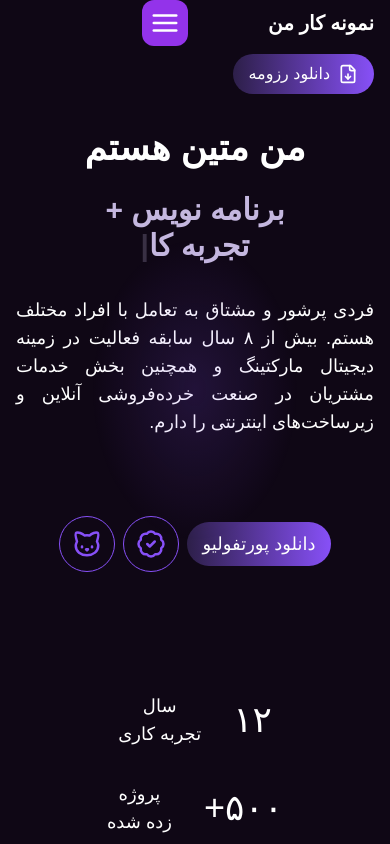
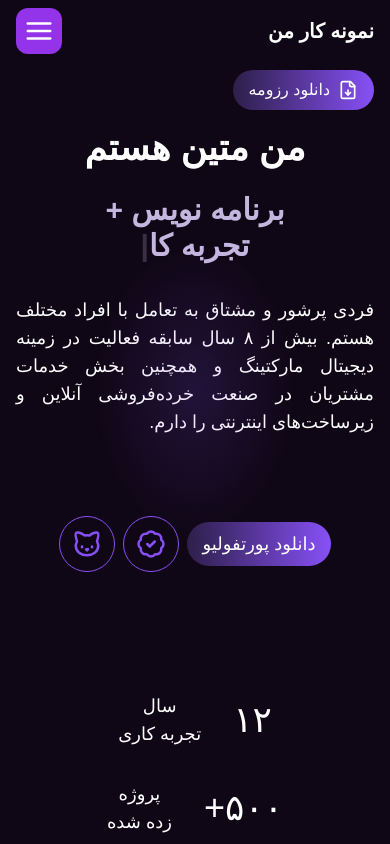
Before and after one commit to matinsekhavat/portfolio, a Next.js app: page / in a window 390 px wide. Shown: the top 844 px of the page. Built offline with nearby package versions, Linux system fonts and the light colour scheme; a web font is replaced by a local one.

Commit message:
make header more responsive in mobile media queries

```diff
--- a/app/_components/Header.tsx
+++ b/app/_components/Header.tsx
@@ -6,8 +6,8 @@ function Header() {
   return (
     <header className=" container-fluid flex flex-wrap gap-y-2 items-center justify-between h-[88px] ">
       {/* rightSide Flow */}
-      <div className="flex items-center ">
-        <h1 className="text-xl font-semibold">نمونه کار من</h1>
+      <div className="flex items-center justify-between w-full my-2 xs:justify-normal xs:w-auto xs:mt-0 ">
+        <h1 className="text-xl font-semibold ">نمونه کار من</h1>
         <Nav />
       </div>
 
```
